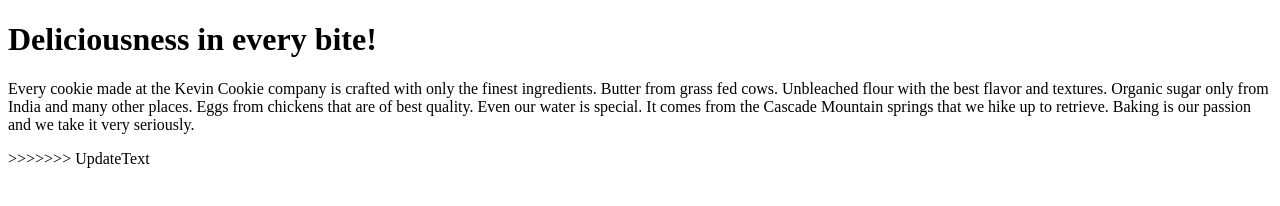
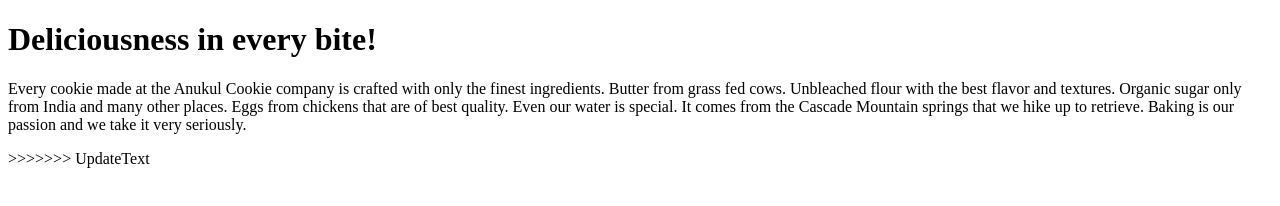
Before and after one commit to Anukul07/Demo, a plain HTML site: page index.htm in a window 1280 px wide. Drawn offline with Linux system fonts and the light colour scheme.

Commit message:
Changed index

```diff
--- a/index.htm
+++ b/index.htm
@@ -4,7 +4,7 @@
 
 <h1>Deliciousness in every bite!</h1>
 
-<p>Every cookie made at the Kevin Cookie company is crafted with only the finest ingredients. Butter from grass fed cows. Unbleached flour with the best flavor and textures. Organic sugar only from India and many other places. Eggs from chickens that are of best quality. Even our water is special. It comes from the Cascade Mountain springs that we hike up to retrieve. Baking is our passion and we take it very seriously.</p>
+<p>Every cookie made at the Anukul Cookie company is crafted with only the finest ingredients. Butter from grass fed cows. Unbleached flour with the best flavor and textures. Organic sugar only from India and many other places. Eggs from chickens that are of best quality. Even our water is special. It comes from the Cascade Mountain springs that we hike up to retrieve. Baking is our passion and we take it very seriously.</p>
 >>>>>>> UpdateText
 
 </body>
```
